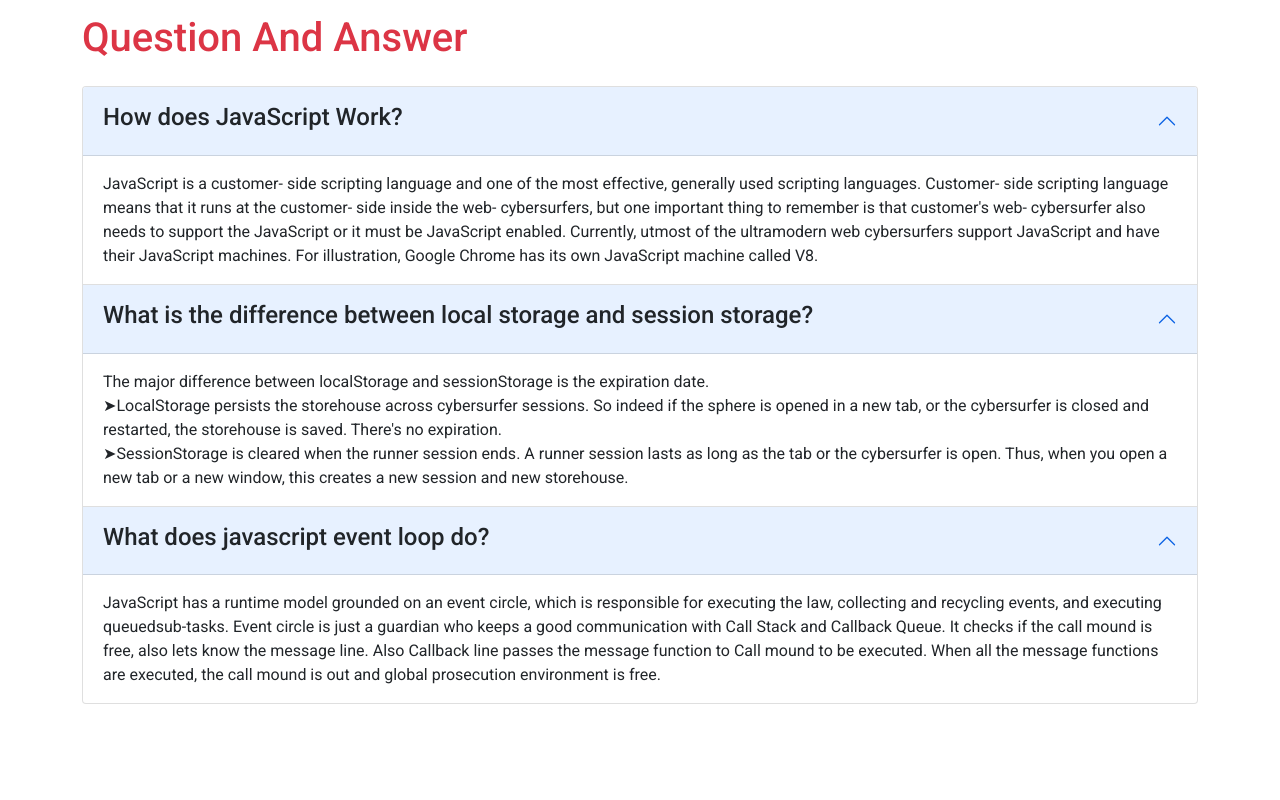
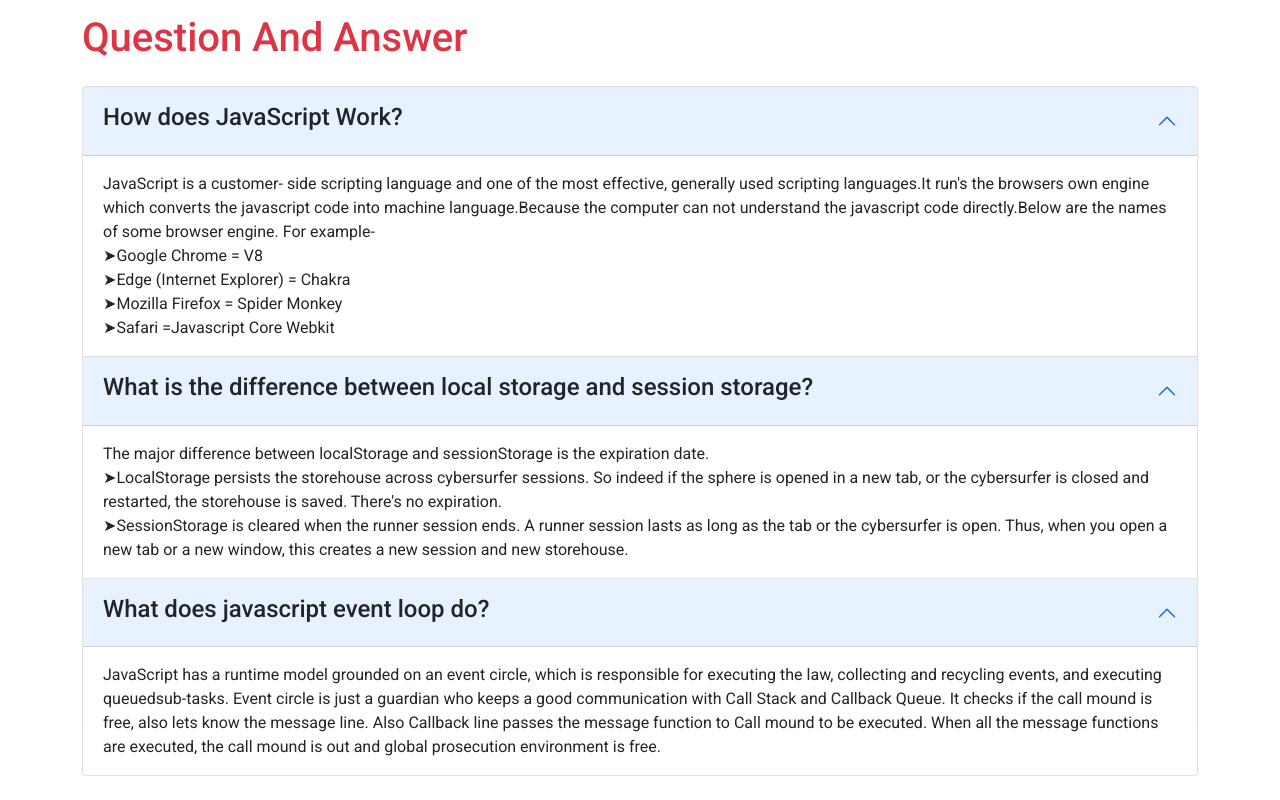
Before and after one commit to tanverrana/insta-shohor, a plain HTML site: page index.html in a window 1280 px wide. Shown: the part 1558-2358 px from the top of the page. Before the commit the page ends 2286 px from the top, so only its background shows below. Drawn offline with nearby package versions, Linux system fonts and the light colour scheme.

Commit message:
question answer

```diff
--- a/index.html
+++ b/index.html
@@ -71,11 +71,14 @@
                     data-bs-parent="#accordionExample">
                     <div class="accordion-body">
                         JavaScript is a customer- side scripting language and one of the most effective, generally used
-                        scripting languages. Customer- side scripting language means that it runs at the customer- side
-                        inside the web- cybersurfers, but one important thing to remember is that customer's web-
-                        cybersurfer also needs to support the JavaScript or it must be JavaScript enabled. Currently,
-                        utmost of the ultramodern web cybersurfers support JavaScript and have their JavaScript
-                        machines. For illustration, Google Chrome has its own JavaScript machine called V8.
+                        scripting languages.It run's the browsers own engine which converts the javascript code into
+                        machine language.Because the computer can not understand the javascript code directly.Below are
+                        the names of some browser engine.
+                        For example- <br>
+                        ➤Google Chrome = V8 <br>
+                        ➤Edge (Internet Explorer) = Chakra <br>
+                        ➤Mozilla Firefox = Spider Monkey <br>
+                        ➤Safari =Javascript Core Webkit <br>
                     </div>
                 </div>
             </div>
```
